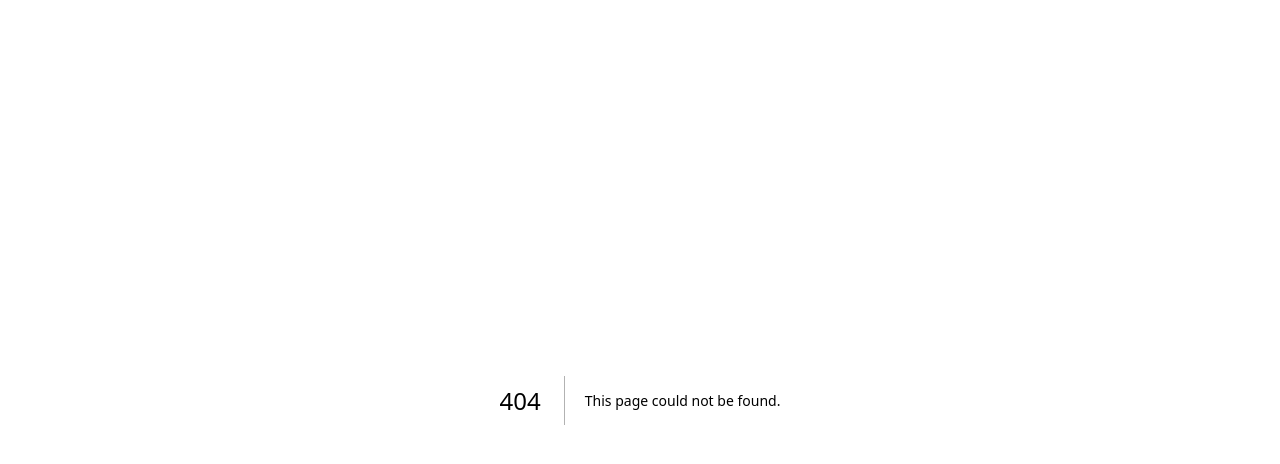
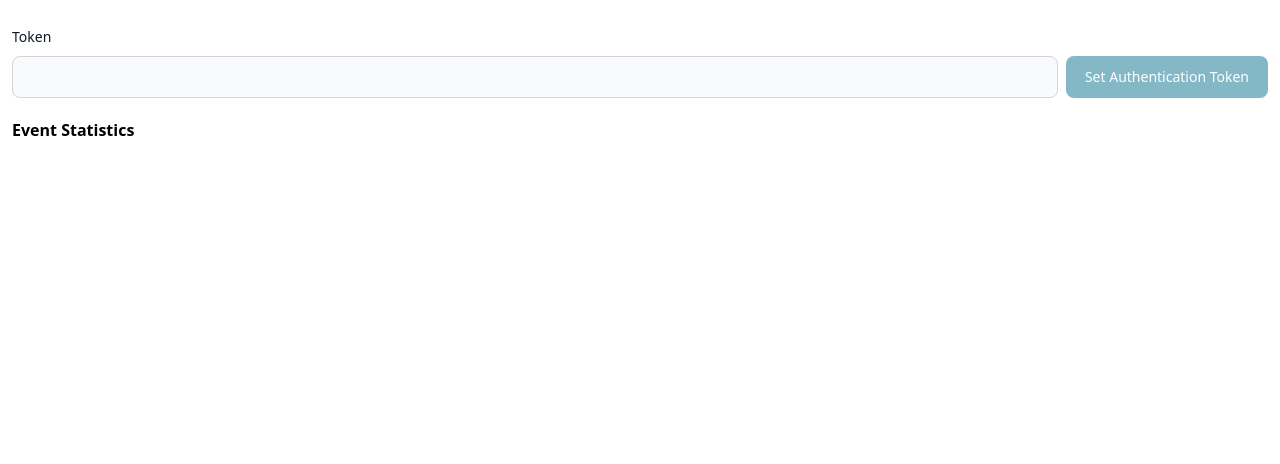
Before and after one commit to michaellimair/indome-form, a Next.js app: page /admin/stats in a window 1280 px wide. Before the commit this address had no page. Shown: the top 464 px of the page. Built offline with nearby package versions, Linux system fonts and the light colour scheme.

Commit message:
feat: add stats page

```diff
--- a/global.d.ts
+++ b/global.d.ts
@@ -5,6 +5,11 @@ declare global {
     conn: Mongoose | null;
     promise: Promise<Mongoose> | null;
   };
+}
+
+export interface IStatistics {
+  totalAttendees: number;
+  checkedInAttendees: number;
 }
 
 export interface IOrder {
--- /dev/null
+++ b/pages/admin/stats.tsx
@@ -0,0 +1,45 @@
+import { useQuery } from "@tanstack/react-query";
+import axios from "axios";
+import { Spinner } from "flowbite-react";
+import { NextPage } from "next";
+import { useState } from "react";
+import { TokenInput } from "../../components/TokenInput";
+import { IStatistics } from "../../global";
+
+const AdminStatsPage: NextPage = () => {
+  const [token, setToken] = useState<string>();
+  const { data: statistics, isFetching, refetch, isError } = useQuery(['admin', 'stats', token], () => {
+    return axios.get<IStatistics>('/api/admin/stats', {
+      headers: {
+        authorization: `Bearer ${token}`,
+      }
+    }).then((r) => r.data)
+  }, {
+    enabled: !!token,
+    retry: false,
+  });
+
+  return (
+    <div className="py-3 max-w-7xl mx-auto">
+      <TokenInput onChange={(t) => {
+        setToken(t);
+        refetch();
+      }} />
+      <h2 className="font-bold mt-2 ml-3">Event Statistics</h2>
+      {isFetching && (
+        <Spinner />
+      )}
+      {!isFetching && isError && (
+        <p className="text-center text-red-600 font-bold">Unable to fetch statistics!</p>
+      )}
+      {!isFetching && statistics && (
+        <div className="px-3">
+          <p className="mt-2">Total Attendees: {statistics.totalAttendees}</p>
+          <p className="mt-2">Checked In Attendees: {statistics.checkedInAttendees}</p>
+        </div>
+      )}
+    </div>
+  );
+}
+
+export default AdminStatsPage;
--- /dev/null
+++ b/pages/api/admin/stats.ts
@@ -0,0 +1,22 @@
+import type { NextApiRequest, NextApiResponse } from 'next'
+import dbConnect from '../../../utils/dbConnect';
+import { withAuthentication } from '../../../utils/auth';
+import Order from '../../../models/Order';
+import { IStatistics } from '../../../global';
+
+const handler = withAuthentication(async (req: NextApiRequest, res: NextApiResponse<IStatistics>) => {
+  await dbConnect();
+  const [
+    totalAttendees,
+    checkedInAttendees,
+  ] = await Promise.all([
+    Order.count({ confirmed: true }),
+    Order.count({ confirmed: true, checkedIn: true }),
+  ]);
+  res.status(200).json({
+    totalAttendees,
+    checkedInAttendees,
+  });
+});
+
+export default handler;
```
